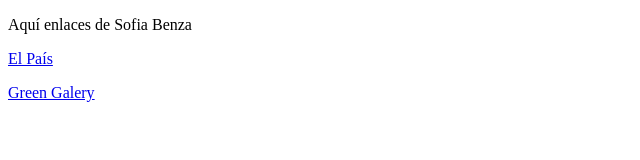
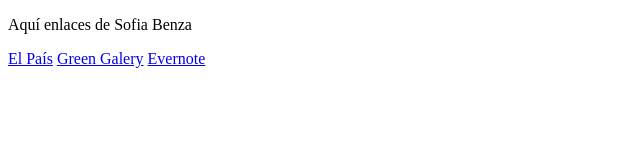
Before and after one commit to SofiaBenza/TecnicasDigitales, a plain HTML site: page index.html in a window 1280 px wide. Shown: the whole page, without its empty margins (0-640 px from the left). Drawn offline with Linux system fonts and the light colour scheme.

Commit message:
novedades

```diff
--- a/index.html
+++ b/index.html
@@ -11,10 +11,8 @@
 
     <p>
         <a href="Ejercicio2/pagina_hackers_sofia.html">El País</a>
-    </p>
-
-    <p>
         <a href="ejercicio3/index.html">Green Galery</a>
+        <a href="PaginaEvernote/PaginaEvernote.html">Evernote</a>
     </p>
 
 </body>
```
Also changed, not shown: 1 other file.
